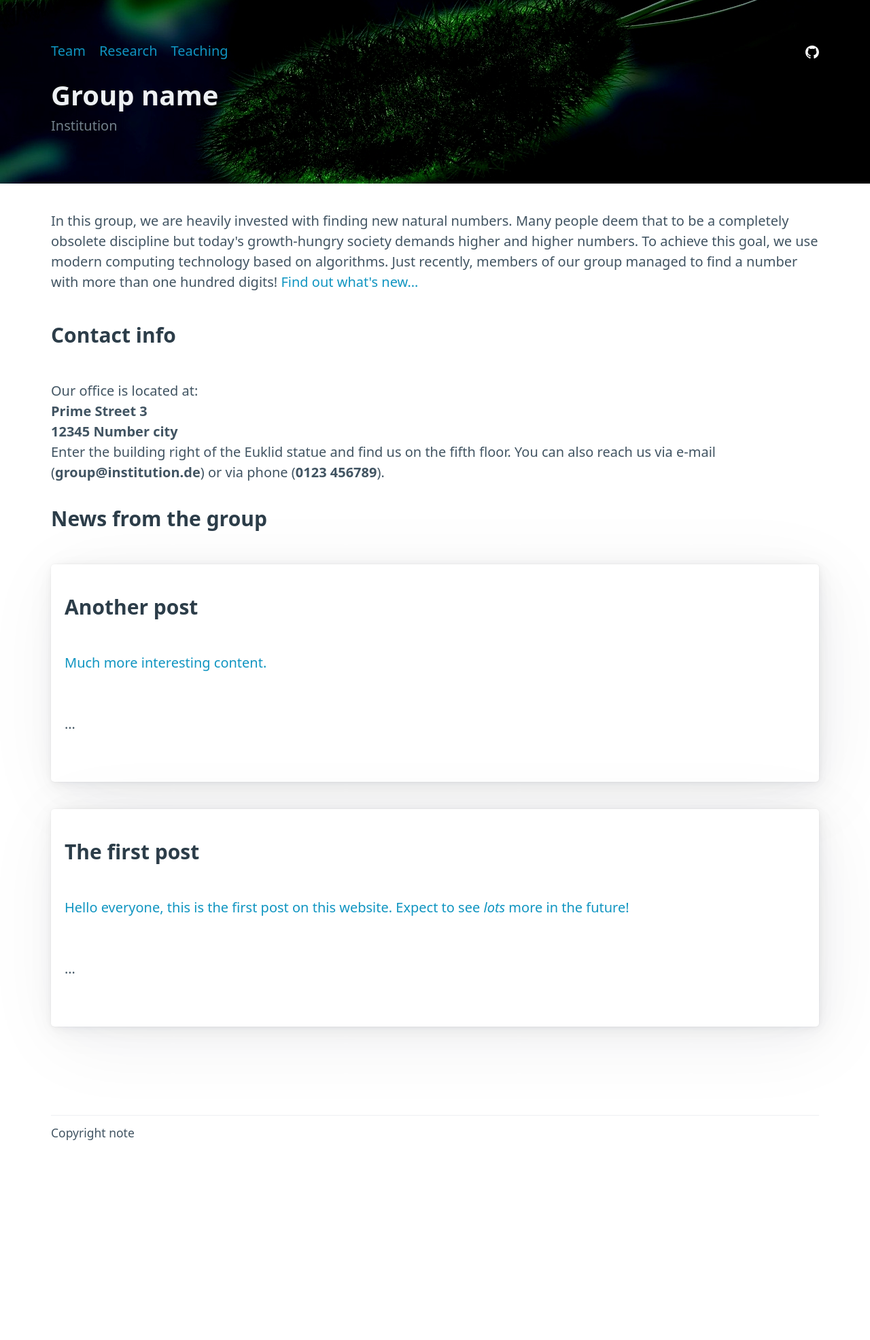
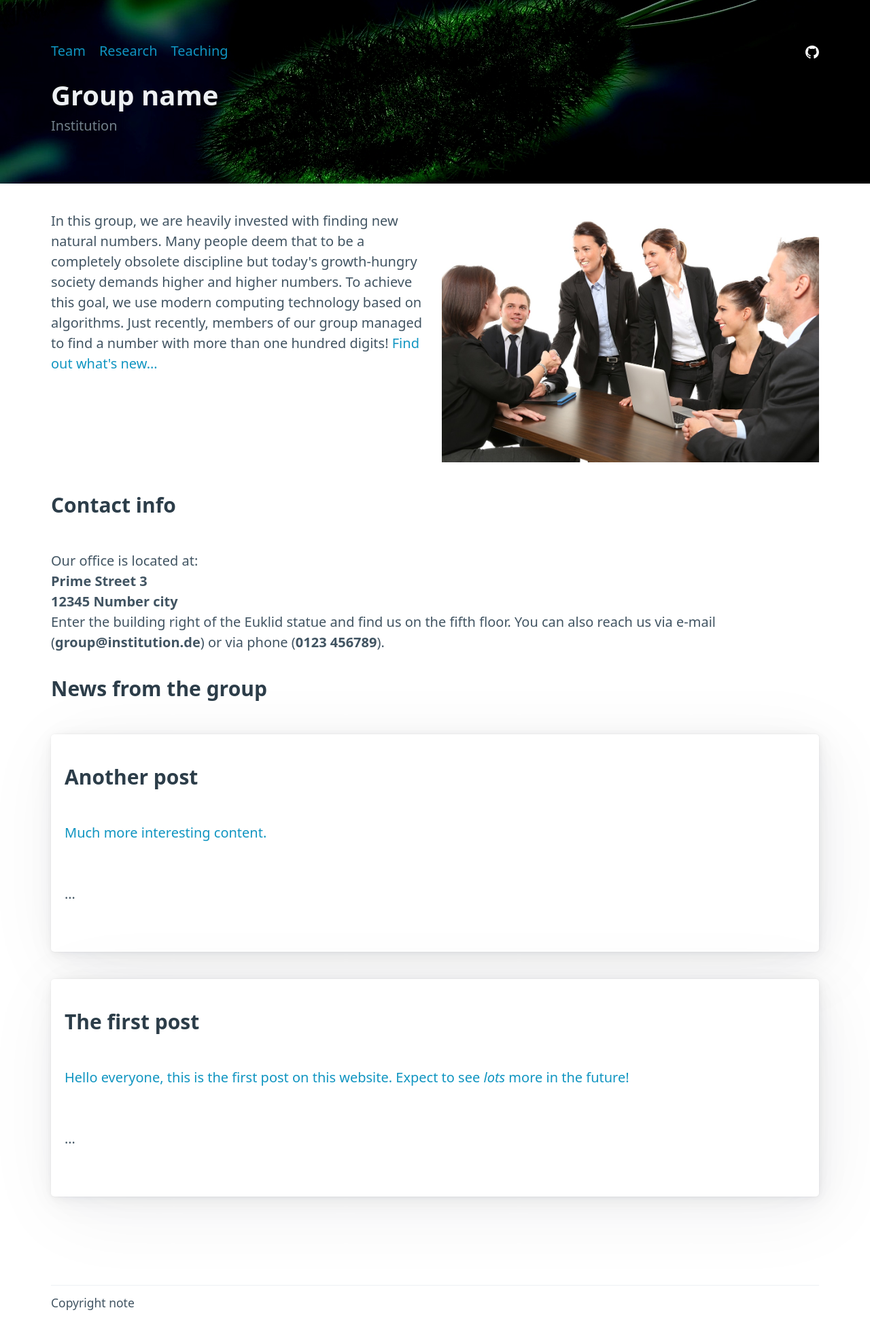
Before and after one commit to andreasKroepelin/ghpages-test, a Jekyll site: the page built from index.html, in a window 1280 px wide. Shown: the whole page at 68% size. Built offline with Jekyll 4.4.1, drawn with Linux system fonts in a browser that asks for light colours; before the commit the page ends 1721 px from its top, so only the background shows below that.

Commit message:
Add group photo

```diff
--- a/assets/css/style.css
+++ b/assets/css/style.css
@@ -29,3 +29,10 @@ header[data-theme="dark"] {
   grid-column-gap: .5em;
   margin: 0;
 }
+
+.about {
+  display: grid;
+  grid-template-columns: repeat( auto-fill, minmax(20em, 1fr) );
+  grid-row-gap: 1em;
+  grid-column-gap: 1em;
+}
--- a/index.html
+++ b/index.html
@@ -2,7 +2,7 @@
 layout: default
 title: Group name
 ---
-<section>
+<section class="about">
 <p>
   In this group, we are heavily invested with finding new natural numbers.
   Many people deem that to be a completely obsolete discipline but today's
@@ -12,6 +12,7 @@ title: Group name
   hundred digits!
   <a href="#news">Find out what's new&hellip;</a>
 </p>
+<img src="assets/group.jpg"></img>
 </section>
 </section>
 <h3>Contact info</h3>
```
Also changed, not shown: assets/group.jpg (added).
